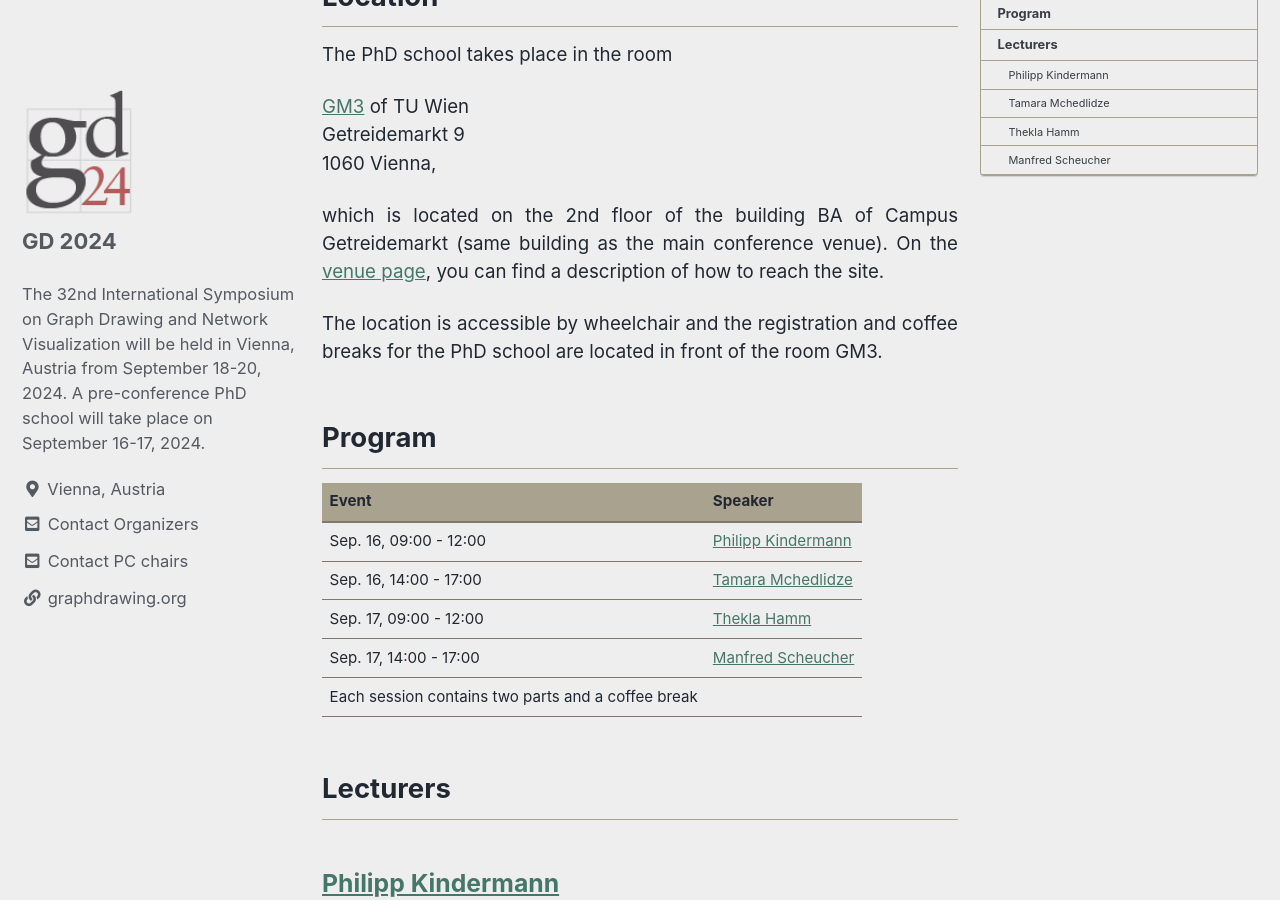
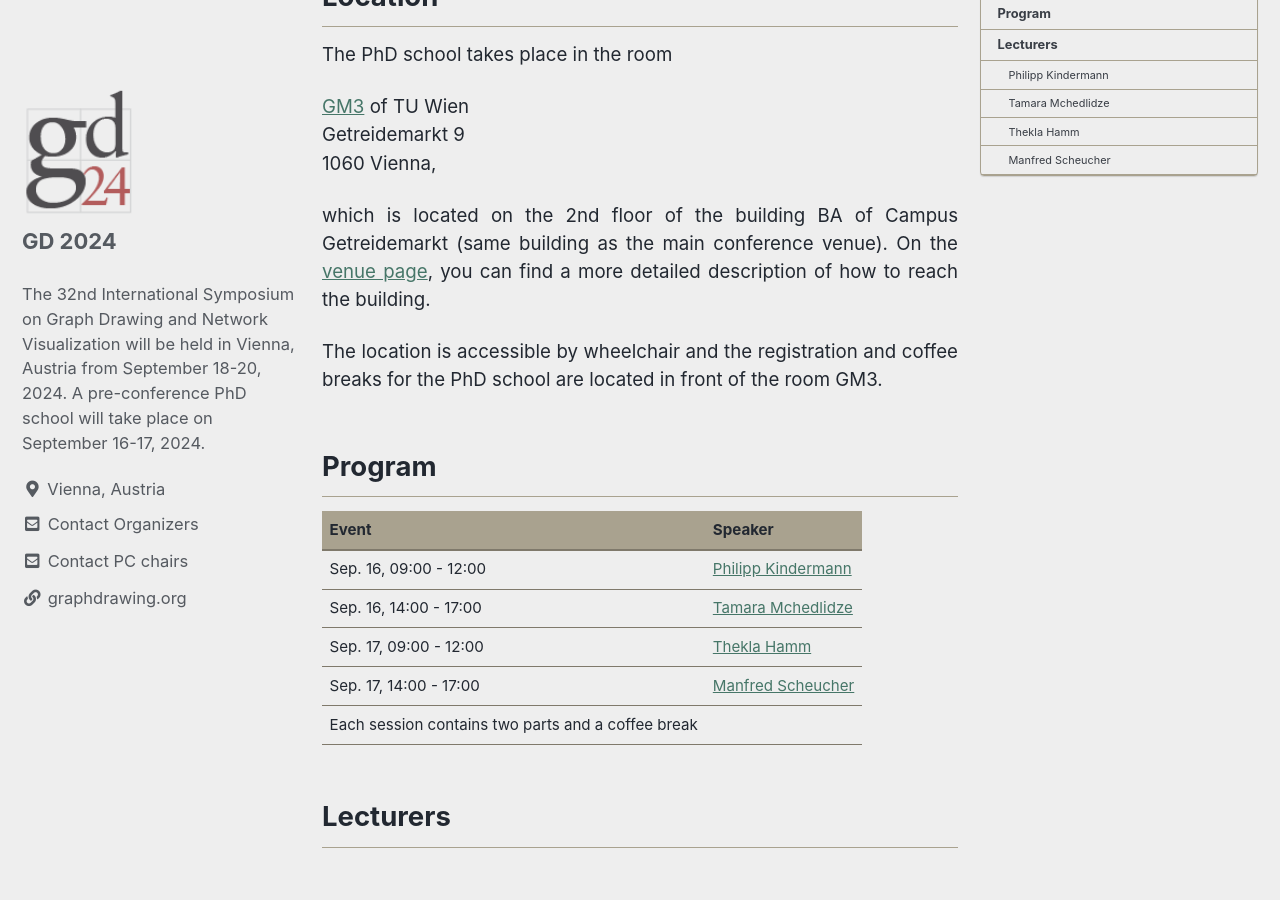
Before and after one commit to graphdrawing/gd2024, a Jekyll site: the page built from pages/school.md, in a window 1280 px wide and 900 px high, scrolled down 552 px. Built offline with Jekyll 4.4.1, drawn with Linux system fonts in a browser that asks for light colours; cached includes are drawn as plain includes.

Commit message:
Update school.md

```diff
--- a/pages/school.md
+++ b/pages/school.md
@@ -38,12 +38,12 @@
 ## Location
 The PhD school takes place in the room
 
-<a href="https://www.tuwien.at/tu-wien/organisation/zentrale-bereiche/gebaeude-und-technik/veranstaltungsservice-und-lehrraumsupport/raumdatenbank/hoersaele/gm-3-vortmann-hoersaal" target="_blank">GM3</a> of TU Wien<br>
+<a href="https://tuw-maps.tuwien.ac.at/?poi-id=11169&floor=2" target="_blank">GM3</a> of TU Wien<br>
 Getreidemarkt 9<br>
 1060 Vienna,
 
 which is located on the 2nd floor of the building BA of Campus Getreidemarkt (same building as the main conference venue).
-On the <a href="../venue">venue page</a>, you can find a description of how to reach the site.
+On the <a href="../venue">venue page</a>, you can find a more detailed description of how to reach the building.
 
 The location is accessible by wheelchair and the registration and coffee breaks for the PhD school are located in front of the room GM3.
 
```
